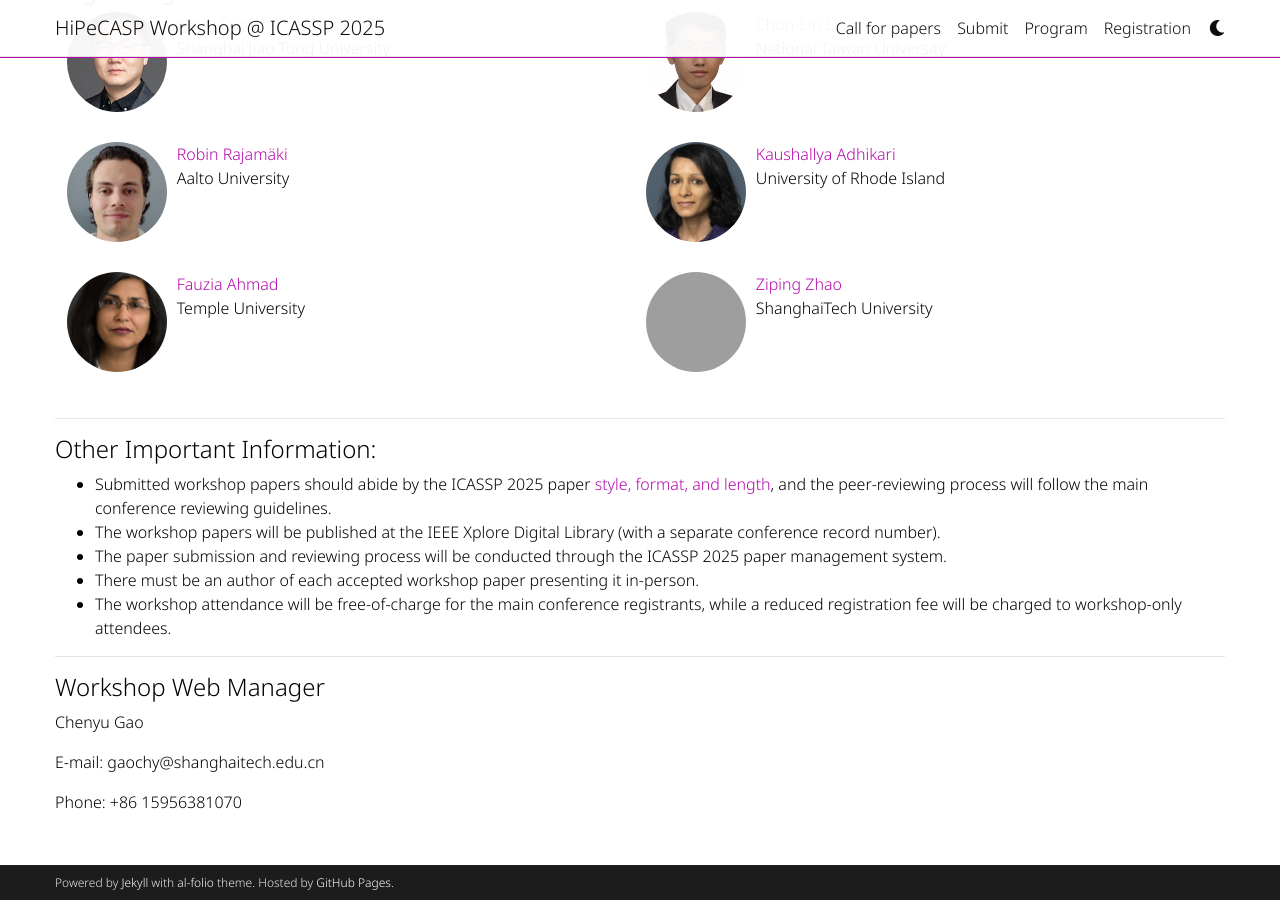
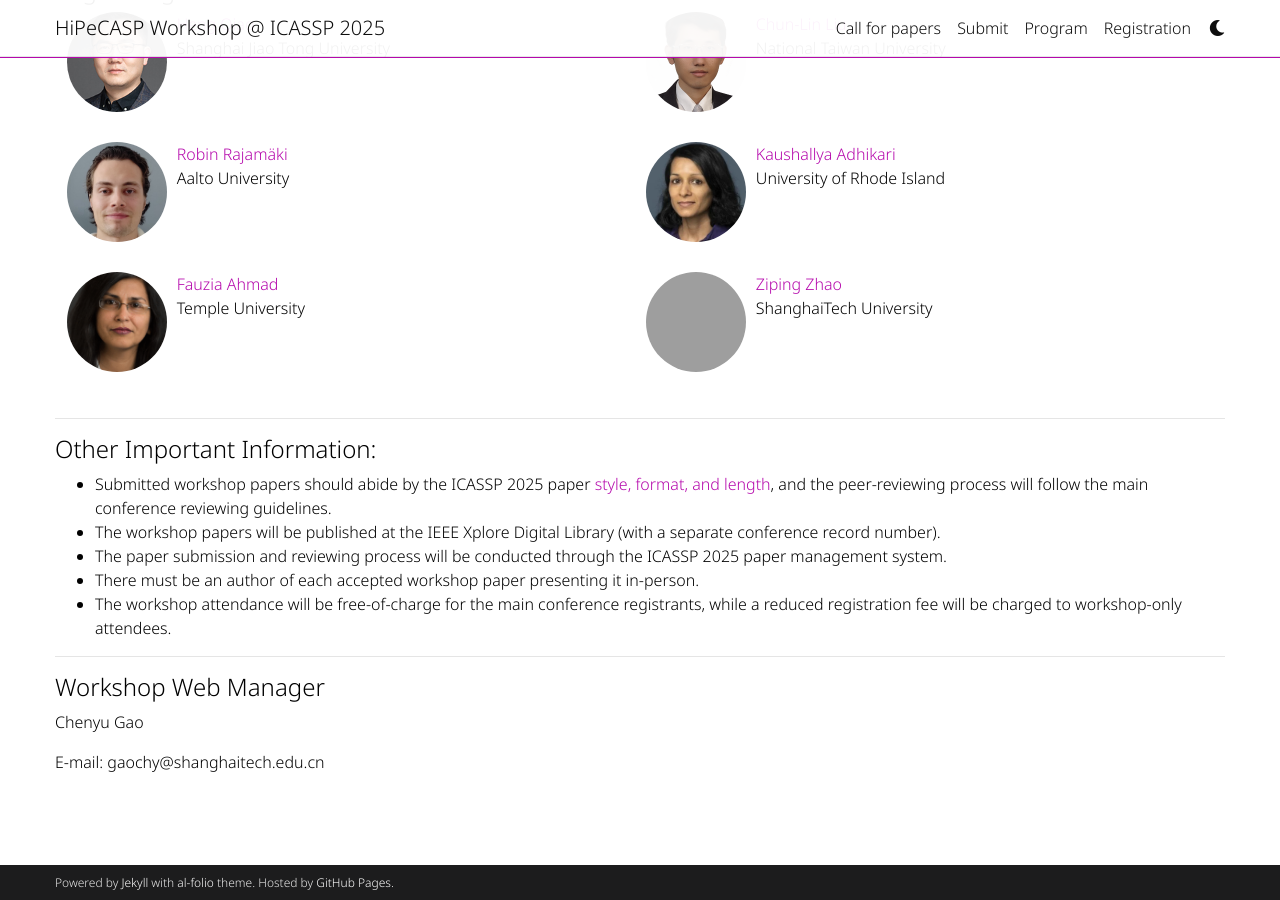
Before and after one commit to signal-process/signal-process.github.io, a Jekyll site: the page built from _pages/about.md, in a window 1280 px wide and 900 px high, scrolled down 1194 px. Built offline with Jekyll 4.4.1, drawn with Linux system fonts in a browser that asks for light colours; full-size pictures stand in for the smaller copies a plugin makes; comment, search, counter and statistics services are not loaded; a style sheet for code colours, icons or effects is not loaded; grey boxes are pictures that could not be loaded.

Commit message:
Update about.md

```diff
--- a/_pages/about.md
+++ b/_pages/about.md
@@ -48,5 +48,3 @@ Array signal processing has experienced widespread application in various domain
 Chenyu Gao
 
 E-mail: gaochy@shanghaitech.edu.cn
-
-Phone: +86 15956381070
```
